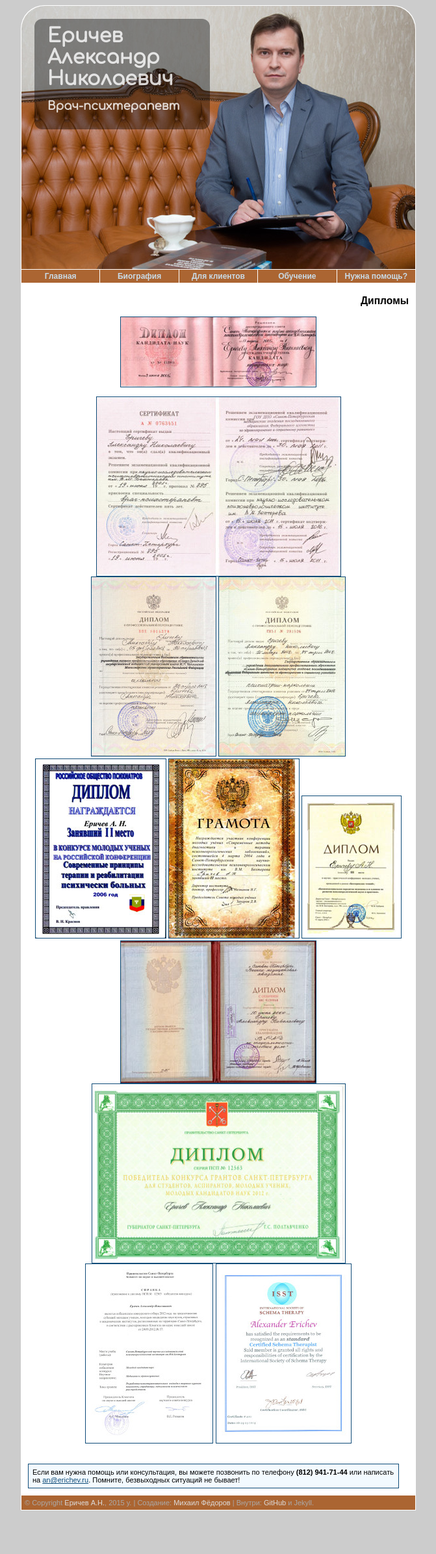
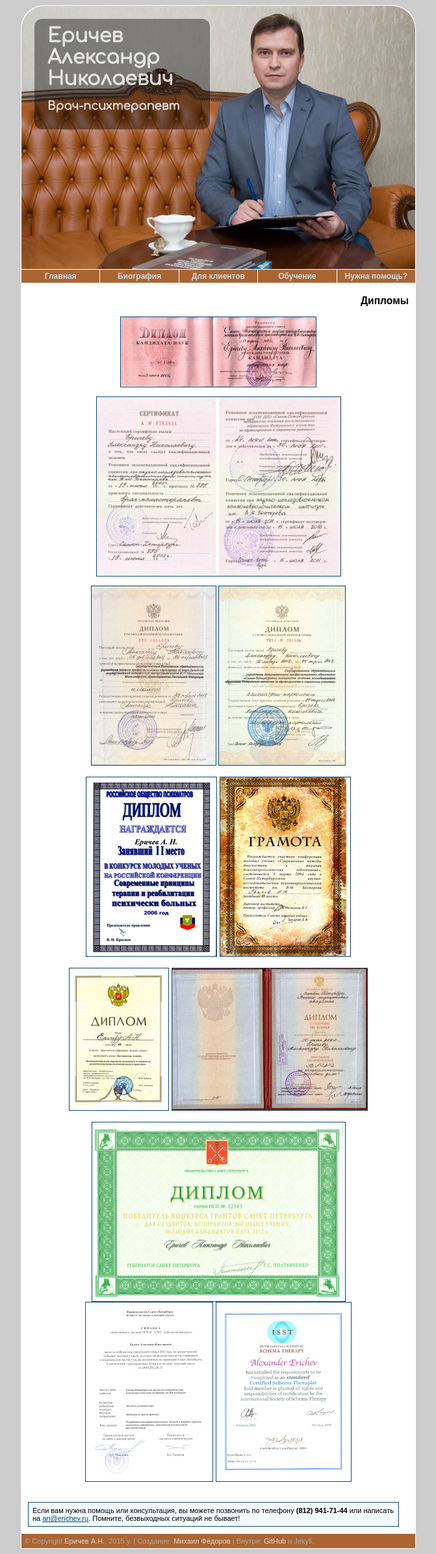
Before and after one commit to i-vanhoe/erichev.ru, a Jekyll site: the page built from _pages/bio/dip.html, in a window 1280 px wide. Shown: the whole page at 65% size, without its empty margins (304-975 px from the left). Built offline with Jekyll 4.4.1, drawn with Linux system fonts in a browser that asks for light colours; before the commit the page ends 2332 px from its top, so only the background shows below that.

Commit message:
Diplomas

```diff
--- a/_pages/bio/dip.html
+++ b/_pages/bio/dip.html
@@ -8,13 +8,13 @@
 
 <div style="text-align: center;">
 <a href="/i/diplomas/kandid.jpg" data-lightbox="dip" data-title=""><img src="/i/diplomas/kandid_tn.jpg" border="1" alt="" /></a><br /><br />
-<a href="/i/diplomas/spec.jpg" data-lightbox="dip" data-title=""><img src="/i/diplomas/spec_tn.jpg" border="1" alt="" /></a><br />
+<a href="/i/diplomas/spec.jpg" data-lightbox="dip" data-title=""><img src="/i/diplomas/spec_tn.jpg" border="1" alt="" /></a><br /><br />
 <a href="/i/diplomas/sks.jpg" data-lightbox="dip" data-title=""><img src="/i/diplomas/sks_tn.jpg" border="1" alt="" /></a>
-<a href="/i/diplomas/drg.jpg" data-lightbox="dip" data-title=""><img src="/i/diplomas/drg_tn.jpg" border="1" alt="" /></a>
+<a href="/i/diplomas/drg.jpg" data-lightbox="dip" data-title=""><img src="/i/diplomas/drg_tn.jpg" border="1" alt="" /></a><br /><br />
 <a href="/i/diplomas/diplom1.jpg" data-lightbox="dip" data-title=""><img src="/i/diplomas/diplom1_tn.jpg" border="1" alt="" /></a>
-<a href="/i/diplomas/diplom3.jpg" data-lightbox="dip" data-title=""><img src="/i/diplomas/diplom3_tn.jpg" border="1" alt="" /></a>
+<a href="/i/diplomas/diplom3.jpg" data-lightbox="dip" data-title=""><img src="/i/diplomas/diplom3_tn.jpg" border="1" alt="" /></a><br /><br />
 <a href="/i/diplomas/diplom2.jpg" data-lightbox="dip" data-title=""><img src="/i/diplomas/diplom2_tn.jpg" border="1" alt="" /></a>
-<a href="/i/diplomas/red.jpg" data-lightbox="dip" data-title=""><img src="/i/diplomas/red_tn.jpg" border="1" alt="" /></a>
+<a href="/i/diplomas/red.jpg" data-lightbox="dip" data-title=""><img src="/i/diplomas/red_tn.jpg" border="1" alt="" /></a><br /><br />
 <a href="/i/diplomas/grant1.jpg" data-lightbox="dip" data-title=""><img src="/i/diplomas/grant1_tn.jpg" border="1" alt="" /></a>
 <a href="/i/diplomas/grant1a.jpg" data-lightbox="dip" data-title=""><img src="/i/diplomas/grant1a_tn.jpg" border="1" alt="" /></a>
 <a href="/i/diplomas/schema.jpg" data-lightbox="dip" data-title=""><img src="/i/diplomas/schema_tn.jpg" border="1" alt="" /></a>
```
